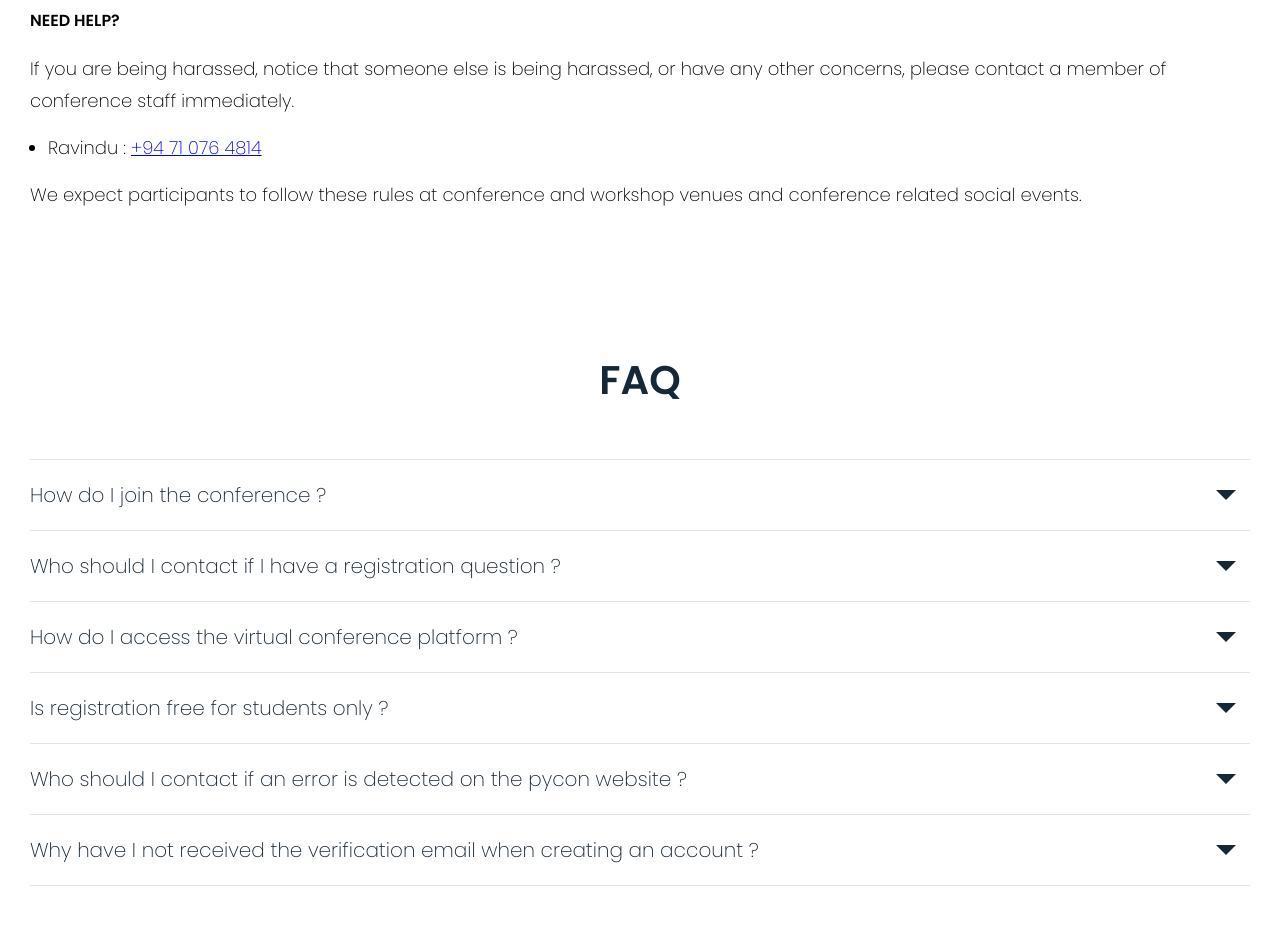
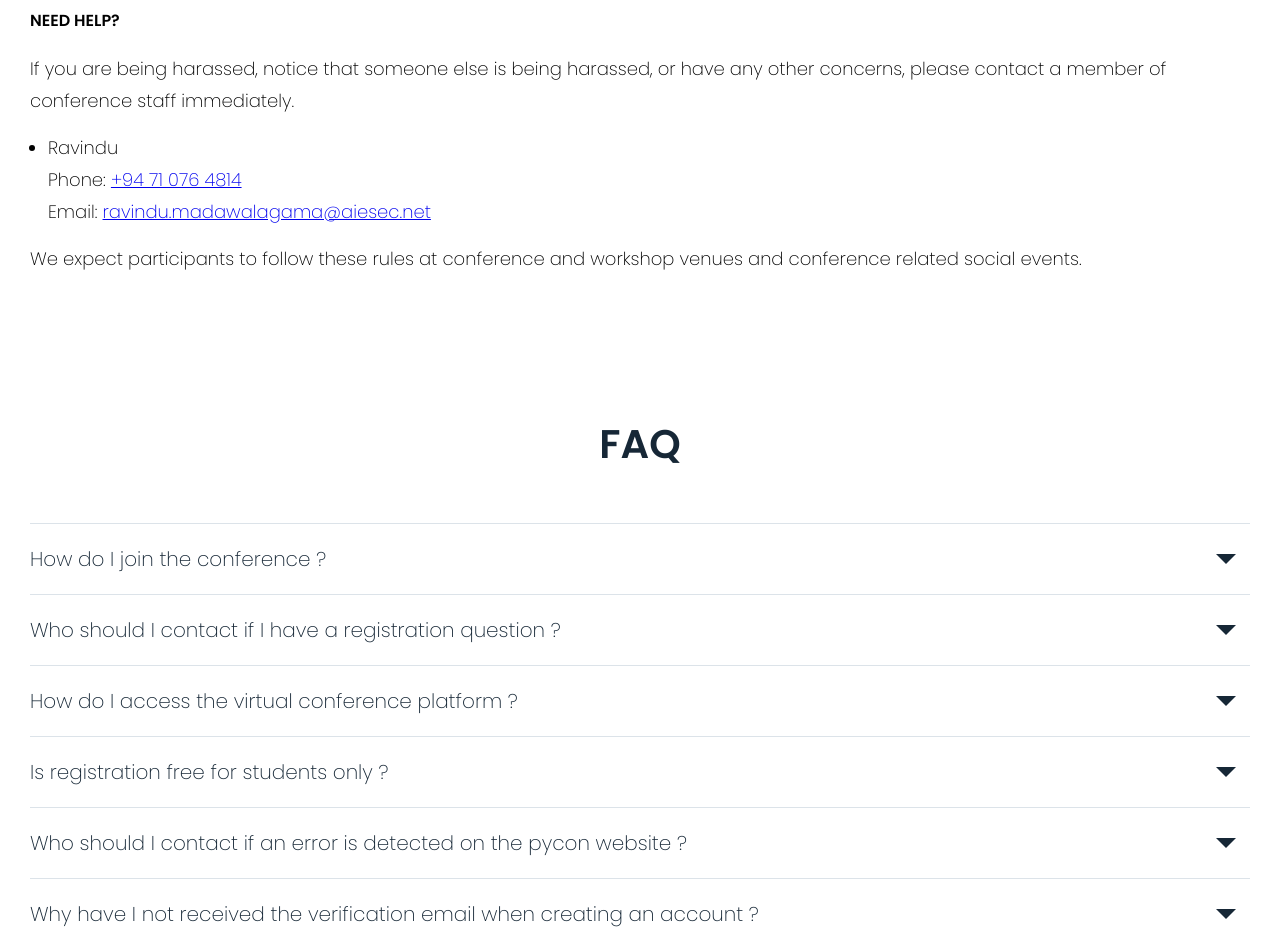
Before and after one commit to Python-LK/PyConLK-2022, a plain HTML site: page index.html in a window 1280 px wide. Shown: the part 9640-10572 px from the top of the page. Drawn offline with nearby package versions, Linux system fonts and the light colour scheme.

Commit message:
Added revindu's email

```diff
--- a/index.html
+++ b/index.html
@@ -921,7 +921,10 @@
             contact a member of conference staff immediately.</p>
 
         <ul style="padding-left:18px">
-            <li><p>Ravindu : <a href="tel:+94710764814">+94 71 076 4814</a></p></li>
+            <li><p>Ravindu<br/>
+                Phone: <a href="tel:+94710764814">+94 71 076 4814</a><br/>
+                Email: <a href="mailto:ravindu.madawalagama@aiesec.net">ravindu.madawalagama@aiesec.net</a>
+            </p></li>
         </ul>
 
 
```
